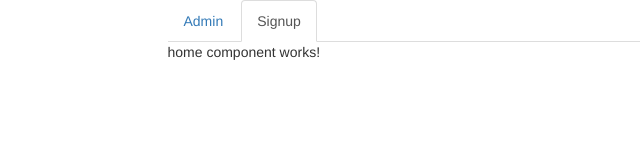
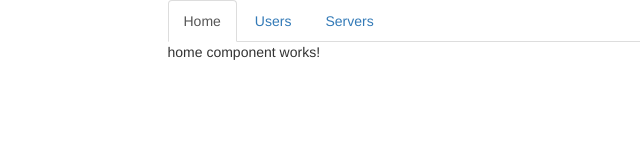
Before and after one commit to techraiders/ng4forms, an Angular app: page / in a window 1280 px wide. Shown: the top 160 px of the page, without its empty margins (0-640 px from the left). Built offline with nearby package versions, Linux system fonts and the light colour scheme.

Commit message:
Fixes nav-tabs to route app on click on these.

```diff
--- a/src/app/app.component.html
+++ b/src/app/app.component.html
@@ -2,11 +2,14 @@
   <div class="row">
     <div class="col-sm-10 col-sm-offset-1">
       <ul class="nav nav-tabs">
+        <li role="presentation" class="active">
+          <a href="/">Home</a>
+        </li>
         <li role="presentation">
-          <a href="#">Admin</a>
+          <a href="/users">Users</a>
         </li>
-        <li role="presentation" class="active">
-          <a href="#">Signup</a>
+        <li role="presentation">
+          <a href="/servers">Servers</a>
         </li>
       </ul>
     </div>
```
